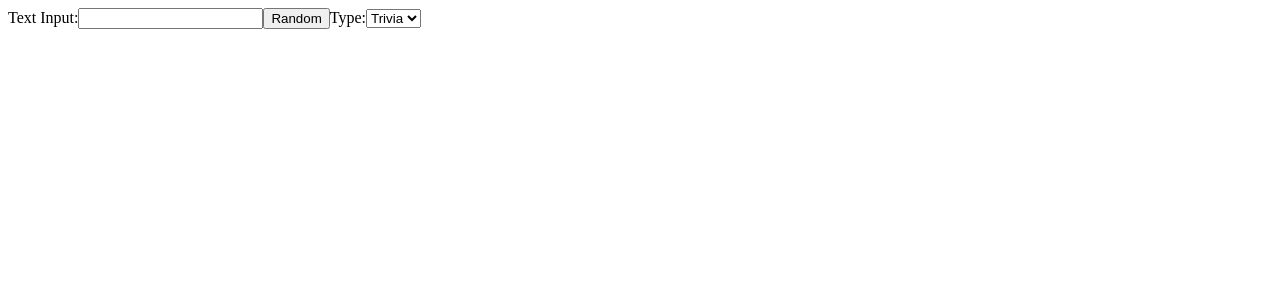
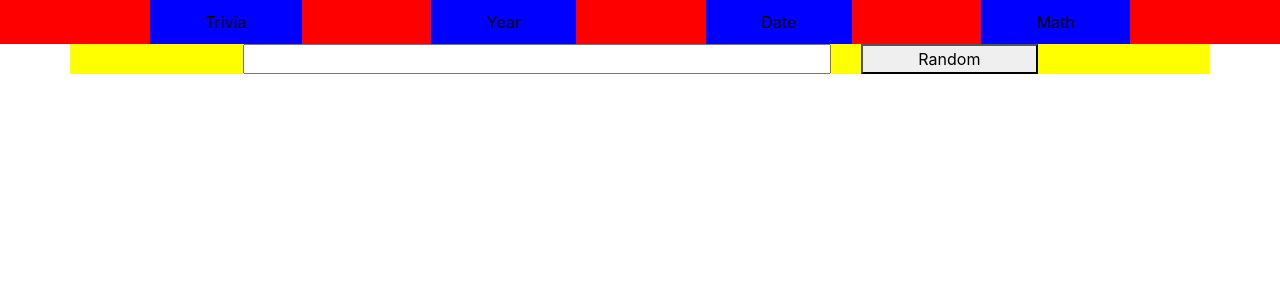
Before and after one commit to Aaron23145/numbers-requester, a Vue app: page / in a window 1280 px wide. Shown: the top 300 px of the page. Built offline with nearby package versions, Linux system fonts and the light colour scheme.

Commit message:
Started stylng the app

```diff
--- a/src/App.vue
+++ b/src/App.vue
@@ -1,22 +1,19 @@
 <template>
   <div>
-    <TheNumbersDisplayer />
-    <TheNumbersRequester />
-    <TheNumbersHistory />
+    <TheTypeSelector />
+    <TheMainContainer />
   </div>
 </template>
 
 <script>
-import TheNumbersRequester from './components/TheNumbersRequester'
-import TheNumbersDisplayer from './components/TheNumbersDisplayer'
-import TheNumbersHistory from './components/TheNumbersHistory'
+import TheTypeSelector from './components/TheTypeSelector'
+import TheMainContainer from './components/TheMainContainer'
 
 export default {
   name: 'App',
   components: {
-    TheNumbersRequester,
-    TheNumbersDisplayer,
-    TheNumbersHistory
+    TheTypeSelector,
+    TheMainContainer
   }
 }
 </script>
--- a/src/components/DefaultEmptyOption.vue
+++ b/src/components/DefaultEmptyOption.vue
@@ -3,12 +3,20 @@
     value
     disabled
     selected
-  />
+  >
+    {{ emptyOptionText }}
+  </option>
 </template>
 
 <script>
 export default {
-  name: 'DefaultEmptyOption'
+  name: 'DefaultEmptyOption',
+  props: {
+    emptyOptionText: {
+      type: String,
+      default: null
+    }
+  }
 }
 </script>
 
--- a/src/components/InputDate.vue
+++ b/src/components/InputDate.vue
@@ -1,9 +1,10 @@
 <template>
-  <div>
-    <label>
-      Month:
-      <select v-model="monthSelected">
-        <DefaultEmptyOption />
+  <div class="root row">
+    <select
+      v-model="monthSelected"
+      class="col-3"
+    >
+      <DefaultEmptyOption empty-option-text="Select Month" />
       <option
         v-for="key of Object.keys(monthDays)"
         :key="key"
@@ -12,11 +13,13 @@
         {{ key }}
       </option>
     </select>
-    </label>
-    <label v-if="monthSelected">
-      Day:
-      <select v-model="daySelected">
-        <DefaultEmptyOption />
+
+    <select
+      v-if="monthSelected"
+      v-model="daySelected"
+      class="col-3"
+    >
+      <DefaultEmptyOption empty-option-text="Select Day" />
       <option
         v-for="numberOfDays in monthDays[monthSelected][1]"
         :key="numberOfDays"
@@ -25,13 +28,22 @@
         {{ numberOfDays }}
       </option>
     </select>
-    </label>
+    <div
+      v-else
+      class="col-3"
+    />
+
     <button
       v-if="daySelected"
+      class="col-3"
       @click="request"
     >
       Request
     </button>
+    <div
+      v-else
+      class="col-3"
+    />
   </div>
 </template>
 
@@ -77,4 +89,12 @@ export default {
 </script>
 
 <style lang="scss" scoped>
+.root {
+  justify-content: space-between;
+}
+
+select, button {
+  display: block;
+  width: 100%;
+}
 </style>
--- a/src/components/InputRandom.vue
+++ b/src/components/InputRandom.vue
@@ -1,5 +1,8 @@
 <template>
-  <button v-on="buttonListeners">
+  <button
+    class="root"
+    v-on="buttonListeners"
+  >
     <slot>Random</slot>
   </button>
 </template>
@@ -11,11 +14,15 @@ export default {
     buttonListeners () {
       return Object.assign({}, this.$listeners, { input () {
         this.$emit('click')
-      }})
+      } })
     }
   }
 }
 </script>
 
 <style lang="scss" scoped>
+.root {
+  display: block;
+  width: 100%;
+}
 </style>
--- a/src/components/InputText.vue
+++ b/src/components/InputText.vue
@@ -1,12 +1,10 @@
 <template>
-  <label>
-    <slot>Text Input:</slot>
-    <input
-      v-model.trim="input"
-      type="text"
-      @keyup.enter="enterPressed"
-    >
-  </label>
+  <input
+    v-model.trim="input"
+    type="text"
+    class="root"
+    @keyup.enter="enterPressed"
+  >
 </template>
 
 <script>
@@ -66,4 +64,8 @@ export default {
 </script>
 
 <style lang="scss" scoped>
+.root {
+  display: block;
+  width: 100%;
+}
 </style>
--- /dev/null
+++ b/src/components/TheMainContainer.vue
@@ -0,0 +1,28 @@
+<template>
+  <div class="root container">
+    <TheNumbersDisplayer />
+    <TheNumbersRequester />
+    <TheNumbersHistory />
+  </div>
+</template>
+
+<script>
+import TheNumbersDisplayer from './TheNumbersDisplayer'
+import TheNumbersRequester from './TheNumbersRequester'
+import TheNumbersHistory from './TheNumbersHistory'
+
+export default {
+  name: 'TheMainContainer',
+  components: {
+    TheNumbersDisplayer,
+    TheNumbersRequester,
+    TheNumbersHistory
+  }
+}
+</script>
+
+<style lang="scss" scoped>
+.root {
+  background: yellow;
+}
+</style>
--- a/src/components/TheNumbersDisplayer.vue
+++ b/src/components/TheNumbersDisplayer.vue
@@ -1,6 +1,8 @@
 <template>
-  <div class="test">
-    <p v-if="recordSelected"></p>
+  <div class="root">
+    <p v-if="requestPerformed">
+      {{ lastRecordMsg }}
+    </p>
   </div>
 </template>
 
@@ -11,10 +13,10 @@ export default {
   name: 'TheNumbersDisplayer',
   computed: {
     ...mapState([
-      'recordSelected'
+      'requestPerformed'
     ]),
     ...mapGetters([
-      'recordMsg'
+      'lastRecordMsg'
     ])
   }
 }
--- a/src/components/TheNumbersRequester.vue
+++ b/src/components/TheNumbersRequester.vue
@@ -1,5 +1,7 @@
 <template>
-  <div>
+  <div class="row">
+    <div class="root col-9 row">
+      <div class="col-9">
         <InputText
           v-if="requestTypeSelected !== 'date'"
           @ok="request"
@@ -8,8 +10,11 @@
           v-else
           @ok="request"
         />
+      </div>
+      <div class="col-3">
         <InputRandom @click="request('random')" />
-    <TheTypeSelector />
+      </div>
+    </div>
   </div>
 </template>
 
@@ -22,7 +27,6 @@ import Record from '../record.js'
 import InputText from './InputText'
 import InputDate from './InputDate'
 import InputRandom from './InputRandom'
-import TheTypeSelector from './TheTypeSelector'
 
 const requester = new Request()
 
@@ -31,8 +35,7 @@ export default {
   components: {
     InputText,
     InputDate,
-    InputRandom,
-    TheTypeSelector
+    InputRandom
   },
   computed: mapState([
     'requestTypeSelected'
@@ -47,17 +50,22 @@ export default {
         console.log(`Request result:`)
         console.log(data)
 
+        this.requestPerformed()
         this.addRecord(new Record(data))
       }).catch(function (error) {
         console.error(`Handle request error: ${error.toString()}`)
       })
     },
     ...mapMutations([
-      'addRecord'
+      'addRecord',
+      'requestPerformed'
     ])
   }
 }
 </script>
 
 <style lang="scss" scoped>
+.root {
+  margin: 0 auto;
+}
 </style>
--- a/src/components/TheTypeSelector.vue
+++ b/src/components/TheTypeSelector.vue
@@ -1,18 +1,20 @@
 <template>
-  <label>
-    <slot>Type:</slot>
-    <select v-model="typeSelected">
-      <option
-        value
-        disabled
-        selected
-      />
-      <option value="trivia">Trivia</option>
-      <option value="year">Year</option>
-      <option value="date">Date</option>
-      <option value="math">Math</option>
-    </select>
-  </label>
+  <div class="root">
+    <div class="container">
+      <button @click="typeSelected = 'trivia'">
+        Trivia
+      </button>
+      <button @click="typeSelected = 'year'">
+        Year
+      </button>
+      <button @click="typeSelected = 'date'">
+        Date
+      </button>
+      <button @click="typeSelected = 'math'">
+        Math
+      </button>
+    </div>
+  </div>
 </template>
 
 <script>
@@ -32,4 +34,18 @@ export default {
 </script>
 
 <style lang="scss" scoped>
+.root {
+  background: red;
+}
+
+.container {
+  display: flex;
+  justify-content: space-around;
+}
+
+button {
+  background: blue;
+  border: none;
+  padding: 10px 5%;
+}
 </style>
--- a/src/main.js
+++ b/src/main.js
@@ -2,6 +2,7 @@ import Vue from 'vue'
 import App from './App.vue'
 import store from './store'
 import 'bootstrap/dist/css/bootstrap-grid.min.css'
+import 'bootstrap/dist/css/bootstrap-reboot.min.css'
 
 Vue.config.productionTip = false
 
--- a/src/store.js
+++ b/src/store.js
@@ -8,8 +8,8 @@ Vue.use(Vuex)
 export default new Vuex.Store({
   state: {
     requestTypeSelected: 'trivia',
-    history: new History(),
-    recordSelectedIndex: null
+    requestPerformed: false,
+    history: new History()
   },
   mutations: {
     changeRequestTypeSelected (state, newType) {
@@ -25,18 +25,17 @@ export default new Vuex.Store({
     },
     clearRecords (state) {
       state.history.clear()
+    },
+    requestPerformed (state) {
+      state.requestPerformed = true
     }
   },
   getters: {
     requestTypeSelected: (state) => state.requestTypeSelected,
     record: (state) => (index) => state.history.history[index],
     recordMsg: (state, getters) => (index) => getters.record(index).data.msg,
-    recordSelected (state, getters) {
-      const record = getters.record(state.recordSelectedIndex)
-    },
-    recordSelectedMsg (state, getters) {
-
-    },
+    lastRecord: (state, getters) => getters.record(0),
+    lastRecordMsg: (state, getters) => getters.lastRecord.data.msg,
     allRecords: (state) => state.history.history,
     allRecordsDescription (state, getters) {
       const records = getters.allRecords
```
Lines whose indentation alone changed are shown as unchanged.
